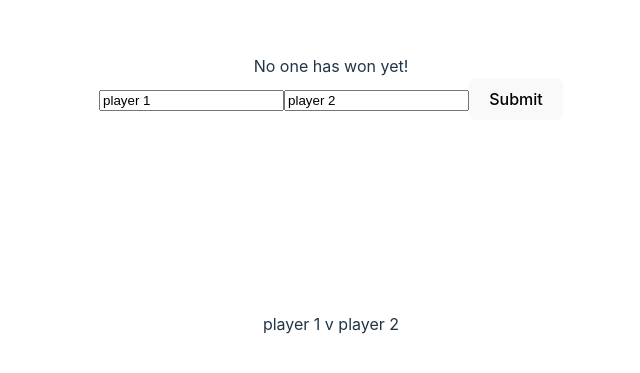
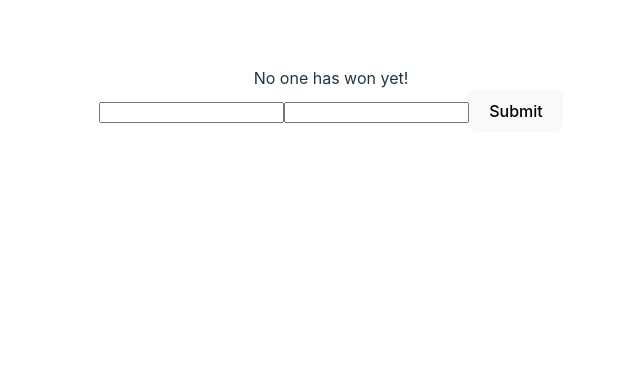
Before and after one commit to fractal-bootcamp/joshhenderson.tictactoe, a React (Vite) app: page / in a window 1280 px wide. Shown: the part 205-578 px from the top of the page, without its empty margins (309-949 px from the left). Built offline with nearby package versions, Linux system fonts and the light colour scheme.

Commit message:
refactored, added play again button, and fixed bug with input

```diff
--- a/src/App.tsx
+++ b/src/App.tsx
@@ -1,26 +1,17 @@
 import { useState } from 'react'
 import './App.css'
 import { MouseEventHandler } from 'react'
-import Snake from './snake_components/snake'
 
-type buttonValue = {
-  "X": string,
-  "O": string,
-  "": string
-}
-
-type boardState = string[]
-
-type winStatus = (boardState: string[]) => string
 
 export default function App() {
+
   const [board, setBoard] = useState(["", "", "", "", "", "", "", "", ""]) //initialize state of board as empty strings
   const [player, setPlayer] = useState("X")
-  const [playerName1, setPlayerName1] = useState("player 1")
-  const [playerName2, setPlayerName2] = useState("player 2")
+  const [playerName1, setPlayerName1] = useState("")
+  const [playerName2, setPlayerName2] = useState("")
   const [submit, setSubmit] = useState(false)
-  const [input1, setInput1] = useState("player 1")
-  const [input2, setInput2] = useState("player 2")
+  const [input1, setInput1] = useState("")
+  const [input2, setInput2] = useState("")
 
   console.log(board)
 
@@ -62,54 +53,102 @@ export default function App() {
     return validSqare.includes(position[0]) && position[0] === position[1] && position[1] === position[2]
   }
 
+  type winStatus = (board: string[]) => string
   function winStatus(board: string[]) { //if any of these conditions are met then there is a winner
-
+    //0
     if (allAreEqualAndValid([board[0], board[1], board[2]])) {
-      return "winner is " + board[0]
-    }
+      return <>
+        <div>"winner is " + {board[0]}</div>
+        <button onClick={() => window.location.reload()}>Play Again</button>
+      </>
+    }//3
     if (allAreEqualAndValid([board[3], board[4], board[5]])) {
-      return "winner is " + board[3]
+      return <>
+        <div>"winner is {board[3]}"</div>
+        <button onClick={() => window.location.reload()}>Play Again</button>
+      </>
     }
     if (allAreEqualAndValid([board[6], board[7], board[8]])) {
-      return "winner is " + board[6]
+      return <>
+        <div>"winner ism {board[6]}"</div>
+        <button onClick={() => window.location.reload()}>Play Again</button>
+      </>
     }
     if (allAreEqualAndValid([board[0], board[3], board[6]])) {
-      return "winner is " + board[0]
+      return <>
+        <div>"winner is {board[0]}"</div>
+        <button onClick={() => window.location.reload()}>Play Again</button>
+      </>
     }
     if (allAreEqualAndValid([board[1], board[4], board[7]])) {
-      return "winner is " + board[1]
+      return <>
+        <div>"winner is {board[1]}"</div>
+        <button onClick={() => window.location.reload()}>Play Again</button>
+      </>
     }
     if (allAreEqualAndValid([board[2], board[5], board[8]])) {
-      return "winner is " + board[2]
+      return <>
+        <div>"winner is {board[2]}"</div>
+        <button onClick={() => window.location.reload()}>Play Again</button>
+      </>
     }
     if (allAreEqualAndValid([board[0], board[4], board[8]])) {
-      return "winner is " + board[0]
+      return <>
+        <div>"winner is {board[0]}"</div>
+        <button onClick={() => window.location.reload()}>Play Again</button>
+      </>
     }
     if (allAreEqualAndValid([board[2], board[4], board[6]])) {
-      return "winner is " + board[2]
+      return (
+        <>
+          <div>"winner is {board[2]}"</div>
+          <button onClick={() => window.location.reload()}>Play Again</button>
+        </>
+
+      )
     }
     else {
       return "No one has won yet!"
     }
 
   }
-  function handleInput() {
-    setInput1(input1)
-    setInput2(input2)
+  function handleFirstInput(firstInputValue: string) {
+    setInput1(firstInputValue)
+  }
+
+  function handleSecondInput(secondInputValue: string) {
+
+    setInput2(secondInputValue)
   }
 
   function handleSubmit(input1: string, input2: string) {
 
     setPlayerName1(input1);
     setPlayerName2(input2);
+    setSubmit(true);
+  }
+
+  function conditionalDisplay(name: string) {
+
+    if (name != "")
+      return
+    {
+      <div>
+        {playerName1} v {playerName2}
+      </div>
+    }
   }
 
   return (
     <>
       <>
         <div>{winStatus(board)}</div>
-        <input type="text" value={input1} onChange={handleInput} />
-        <input type="text" value={input2} onChange={handleInput} />
+        <input type="text" value={input1} onChange={(e) => handleFirstInput(e.target.value)} />
+        <input type="text" value={input2} onChange={(e) => handleSecondInput(e.target.value)} />
+
+
+
+
         <button onClick={() => handleSubmit(input1, input2)}>Submit</button>
 
 
@@ -128,10 +167,8 @@ export default function App() {
           <BoardSquare buttonValue={board[7]} onClick={() => { boardSquareHandler(7) }} />
           <BoardSquare buttonValue={board[8]} onClick={() => { boardSquareHandler(8) }} />
         </div>
-        <div>
-          {playerName1} v {playerName2}
-        </div>
-      </>
+        {/* <div>{conditionalDisplay(playerName1)}</div> */}
+        {playerName1 && <div>{playerName1} v {playerName2}</div>} </>
     </>
   )
 }
```
Also changed, not shown: src/tictactoe_components/betterWinStatus.tsx (+4 -6 lines).
